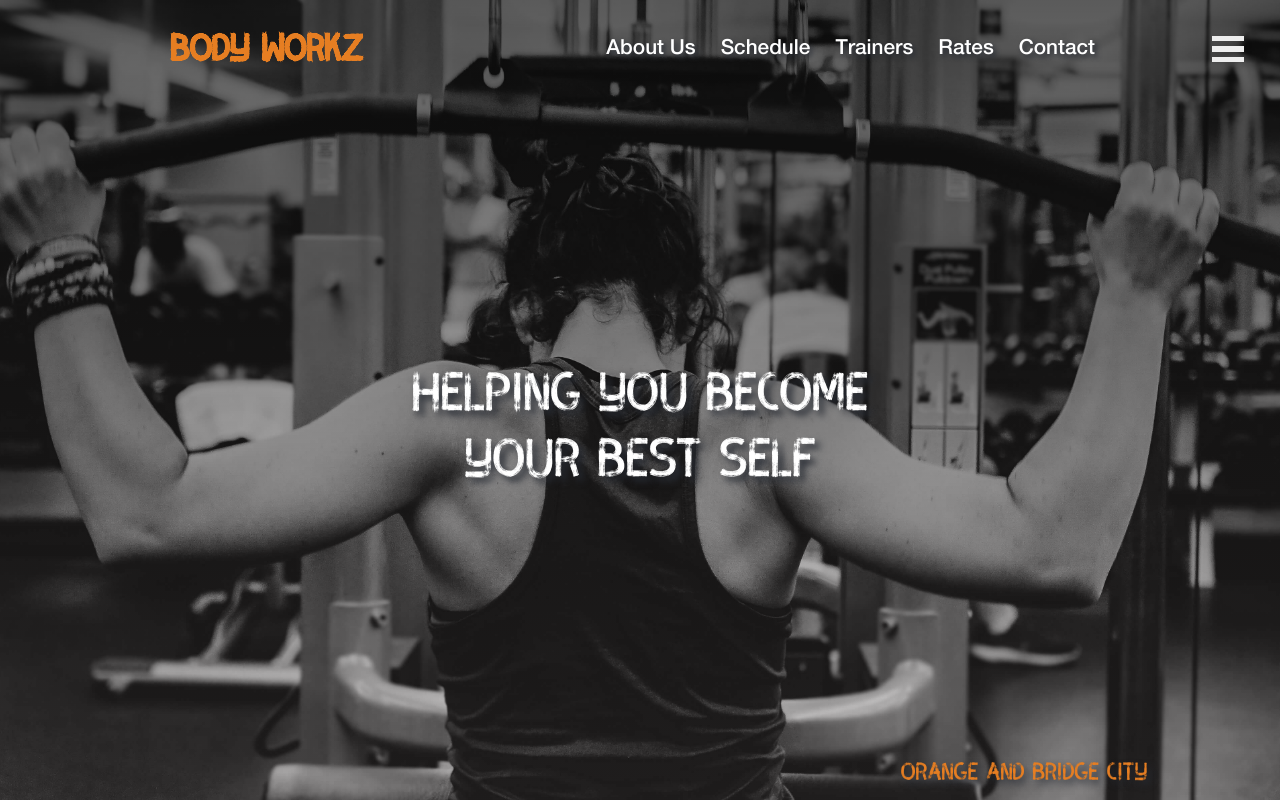
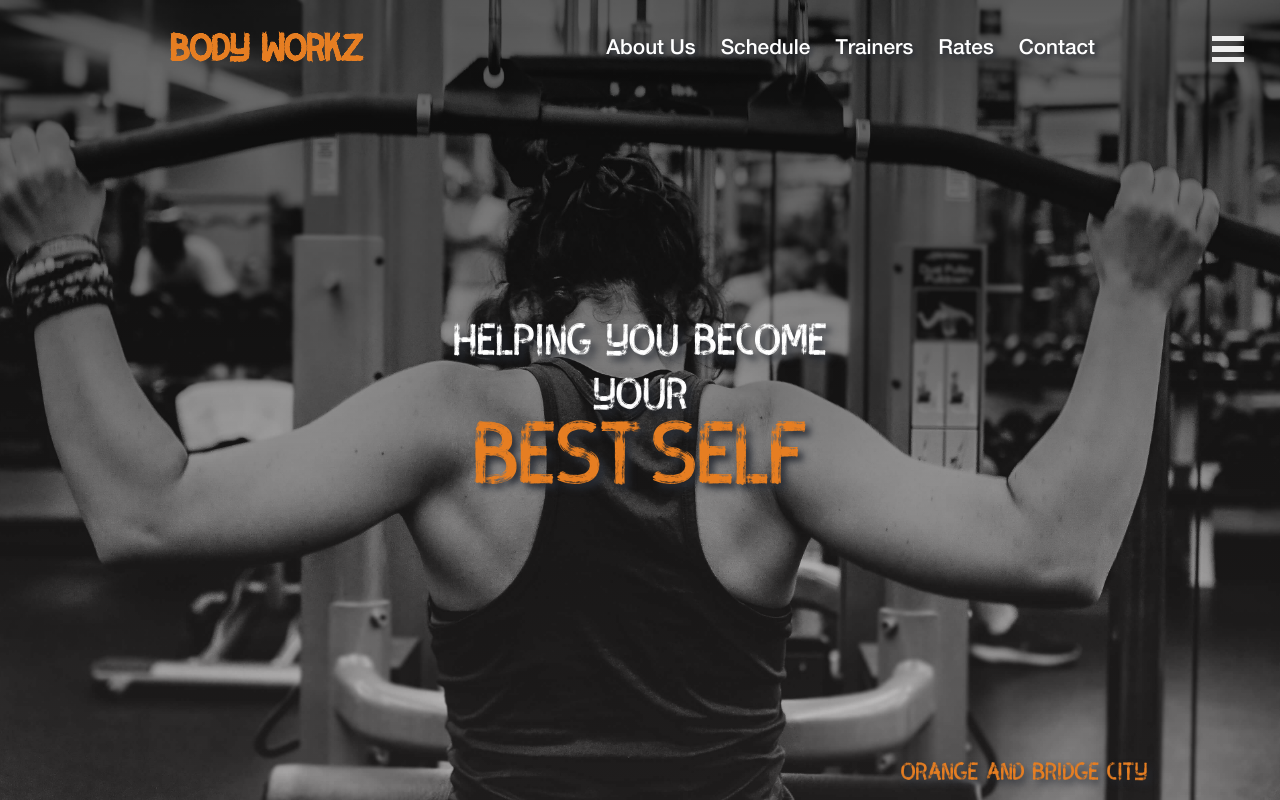
Before and after one commit to sgranger2/bodyworkz, a React (Create React App) app: page / in a window 1280 px wide. Built offline with nearby package versions, Linux system fonts and the light colour scheme.

Commit message:
changed the hook text

```diff
--- a/src/App.css
+++ b/src/App.css
@@ -160,13 +160,35 @@ Note: Beware of modifying this element as it can break the animations - you shou
 .header-hook {
   text-transform: uppercase;
   font-weight: 300;
-  font-size: calc(28px + 2vmin);
+  font-size: calc(20px + 2vmin);
   line-height: 150%;
   font-family: "Brux";
-  width: 40%;
+  width: 35%;
   align-self: center;
-  /* margin-left: 12.5%; */
+  margin-top: 50px;
   text-shadow: 5px 5px 7px #282c34;
+}
+
+.header-hook p {
+  margin-bottom: 0;
+}
+
+.header-hook div {
+  display: flex;
+  justify-content: center;
+  flex-direction: row;
+  flex-wrap: wrap;
+}
+
+.header-hook .emphasis {
+  font-size: calc(55px + 2vmin);
+  color: #e67e22;
+  margin-top: 0;
+  margin-bottom: 25px;
+}
+
+.header-hook .emphasis:nth-child(1) {
+  margin-right: 10px;
 }
 
 .header-bottom {
--- a/src/Landing.js
+++ b/src/Landing.js
@@ -21,8 +21,13 @@ class Landing extends React.Component {
                     </div>
                 </nav>
                 <div className="header-hook">
-                <p>Helping You become your best self</p>
+                    <p>Helping You become your</p>
+                    <div>
+                        <p className="emphasis">Best</p>
+                        <p className="emphasis">Self</p>
                     </div>
+                </div>
+                <div></div>
                 <div className="header-bottom">
                     <p>Orange and Bridge City</p>
                 </div>
```
Lines whose indentation alone changed are shown as unchanged.
